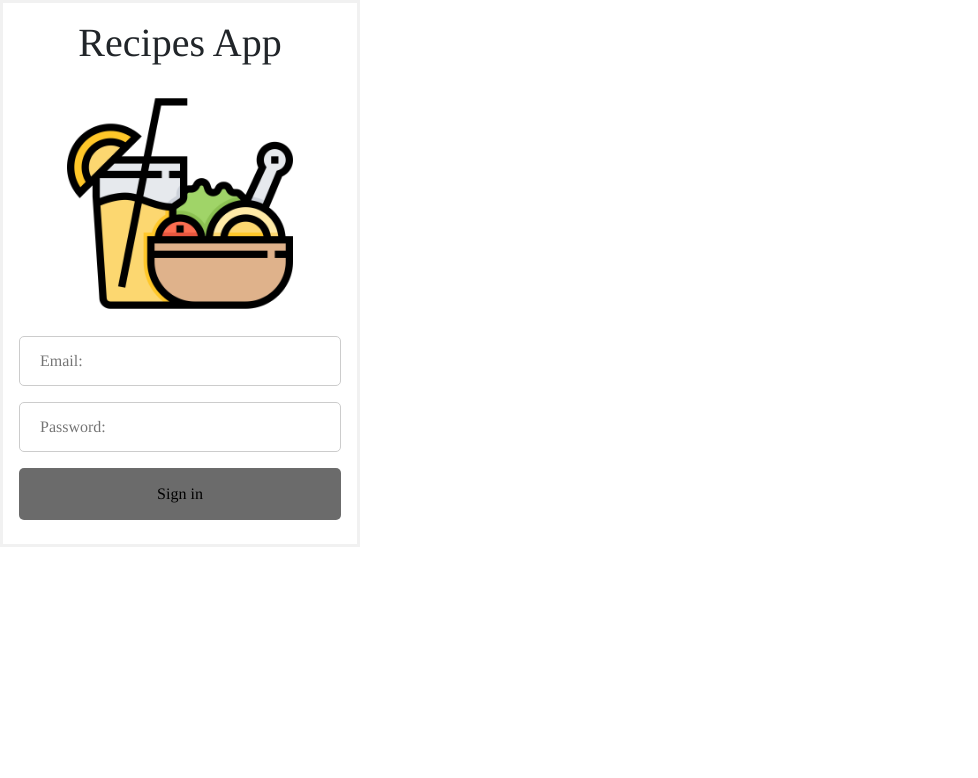
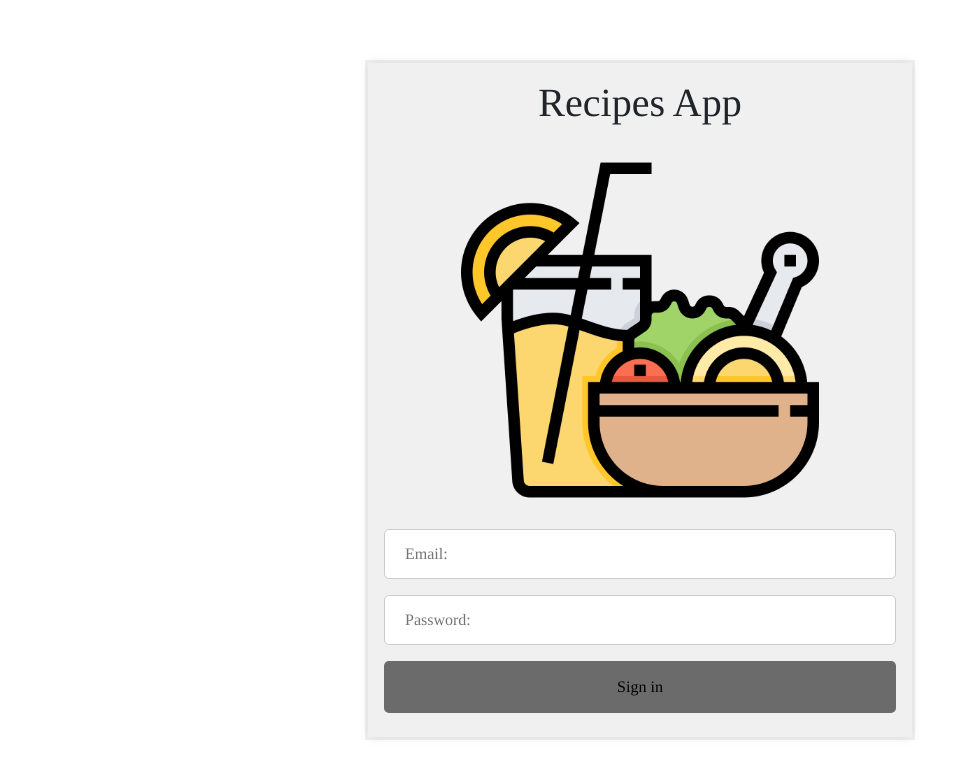
Before and after one commit to PEDR019/recipes-app, a React (Create React App) app: page / in a window 1280 px wide. Shown: the top 778 px of the page, without its empty margins (0-978 px from the left). Built offline with nearby package versions, Linux system fonts and the light colour scheme.

Commit message:
styles: Centralizing application

```diff
--- a/src/App.css
+++ b/src/App.css
@@ -1,4 +1,16 @@
-body {
-  height: 640px;
-  width: 360px;
+html, body {
+  height: 100%;
+  margin: 0;
+  display: flex;
+  justify-content: center;
+  align-items: center;
 }
+
+.container {
+  width: 80%;
+  max-width: 1200px;
+  height: auto;
+  background-color: #f0f0f0; /* Apenas para visualização */
+  padding: 20px;
+  box-shadow: 0 0 10px rgba(0, 0, 0, 0.1);
+}
--- a/src/index.css
+++ b/src/index.css
@@ -11,3 +11,21 @@ code {
   font-family: source-code-pro, Menlo, Monaco, Consolas, 'Courier New',
     monospace;
 }
+
+
+/* Centralizar a aplicação */
+html, body {
+  height: 100%;
+  display: flex;
+  justify-content: center;
+  align-items: center;
+}
+
+.container {
+  width: 80%;
+  max-width: 1200px;
+  height: auto;
+  background-color: #f0f0f0; /* Apenas para visualização */
+  padding: 20px;
+  box-shadow: 0 0 10px rgba(0, 0, 0, 0.1);
+}
```
